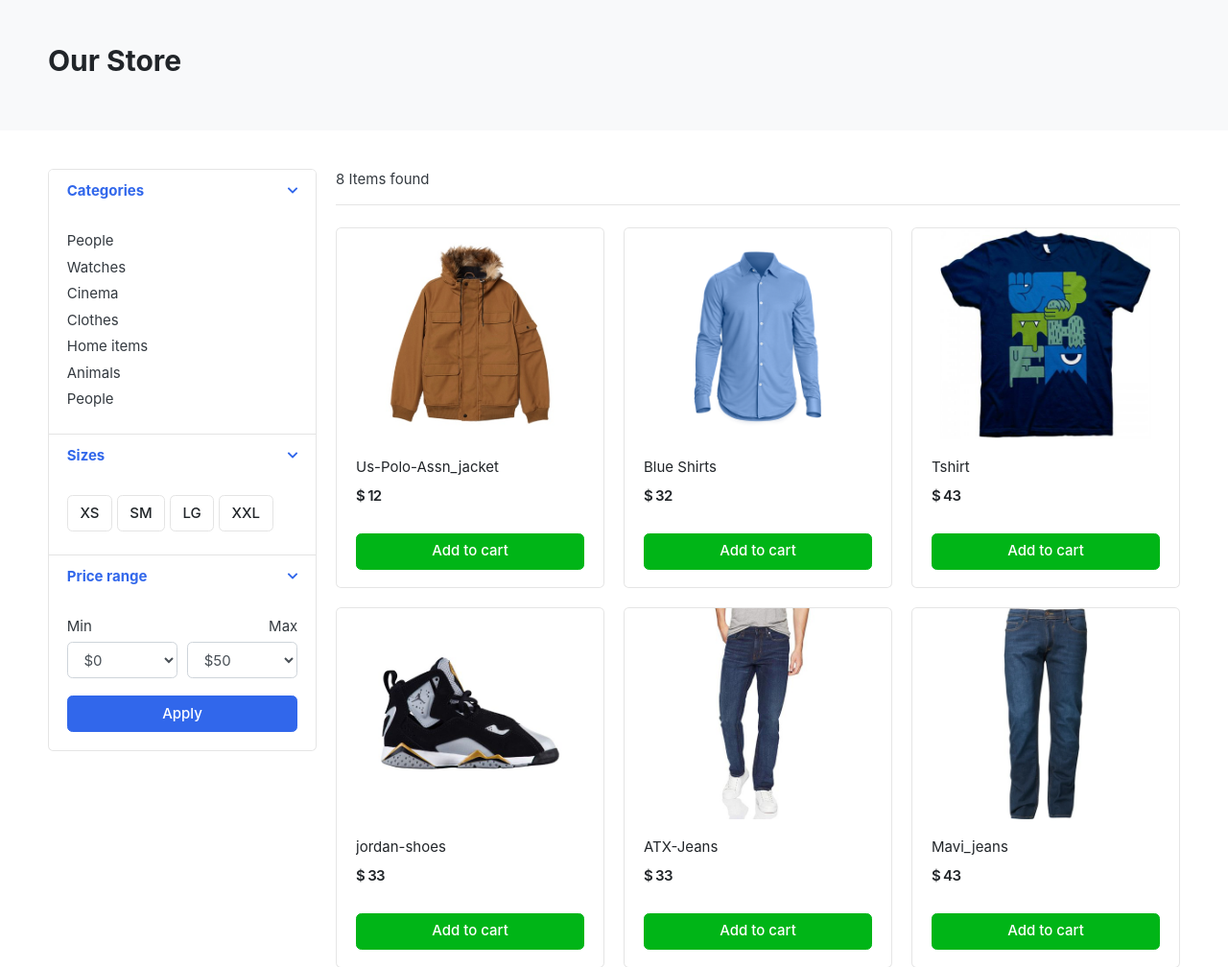
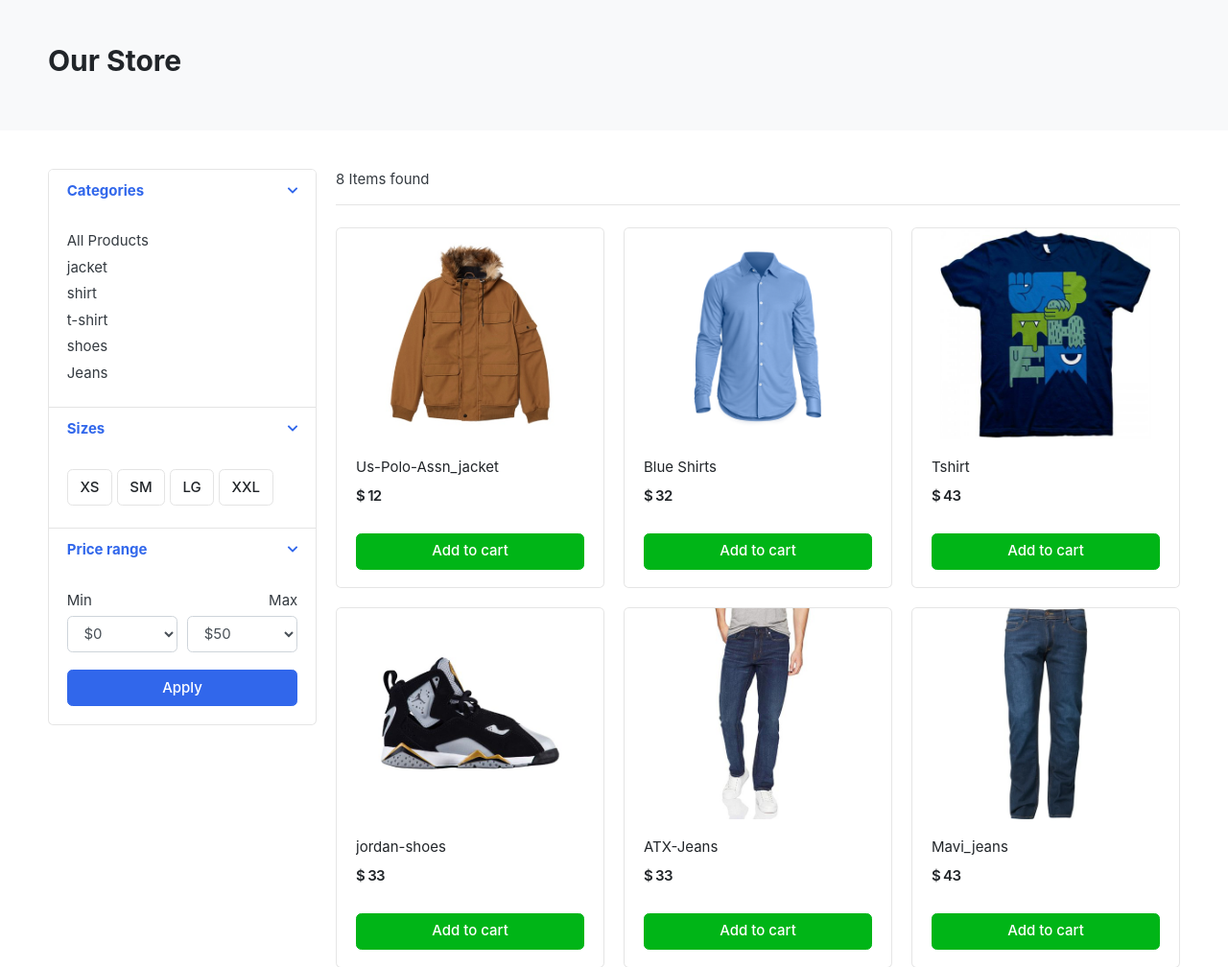
Before and after one commit to ProgramerSalar/greatkart, a Django app: page /store/ in a window 1280 px wide. Shown: the part 156-1164 px from the top of the page at 96% size. Run offline with Django 4.2, Linux system fonts and the light colour scheme; data comes from the database, SQL or seed files in the repository; both versions use the stored data as it was after the commit; some libraries are stand-ins or nearby versions; some web fonts are replaced.

Commit message:
use the get_url in store page

```diff
--- a/templates/includes/navbar.html
+++ b/templates/includes/navbar.html
@@ -39,6 +39,8 @@
                     <i class="fa fa-bars"></i> All category
                 </button>
                 <div class="dropdown-menu">
+                    <li><a href="{% url 'store' %}"> All Products</a></li>
+
                 {% for category in links %}
 
                     <a class="dropdown-item" href="{{ category.get_url }}">{{ category.category_name }} </a>
--- a/templates/store/store.html
+++ b/templates/store/store.html
@@ -32,13 +32,12 @@
                 <div class="card-body">
 
                     <ul class="list-menu">
-                    <li><a href="#">People  </a></li>
-                    <li><a href="#">Watches </a></li>
-                    <li><a href="#">Cinema  </a></li>
-                    <li><a href="#">Clothes  </a></li>
-                    <li><a href="#">Home items </a></li>
-                    <li><a href="#">Animals</a></li>
-                    <li><a href="#">People </a></li>
+                    <li><a href="{% url 'store' %}">All Products   </a></li>
+
+                        {% for category in links %}
+                    <li><a href="{{ category.get_url }}">{{ category.category_name }}  </a></li>
+                    {% endfor %}
+
                     </ul>
 
                 </div> <!-- card-body.// -->
```
Also changed, not shown: db.sqlite3, media/photos/categories/ATX-Jeans.jpg (added), media/photos/categories/Blue-Shirt.jpg (added), media/photos/categories/Great-Tshirt.jpg (added), media/photos/categories/jordan-true-flight-basketball-shoes.jpg (added), media/photos/products/ATX-Jeans.jpg (added), media/photos/products/Blue-Shirt.jpg (added), media/photos/products/Great-Tshirt.jpg (added), media/photos/products/Mavi_jeans.jpg (added), media/photos/products/Puma-Ferrari-Shoes.jpg (added), media/photos/products/Wrangler-Shirt.jpg (added), media/photos/products/jordan-true-flight-basketball-shoes.jpg (added).
